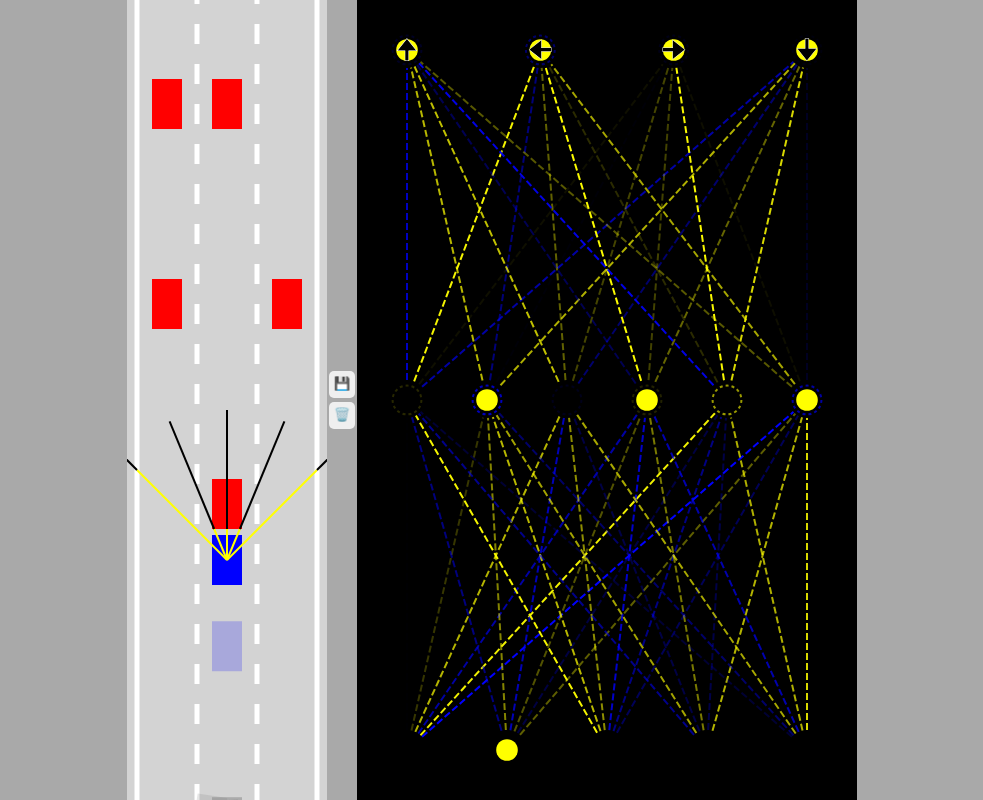
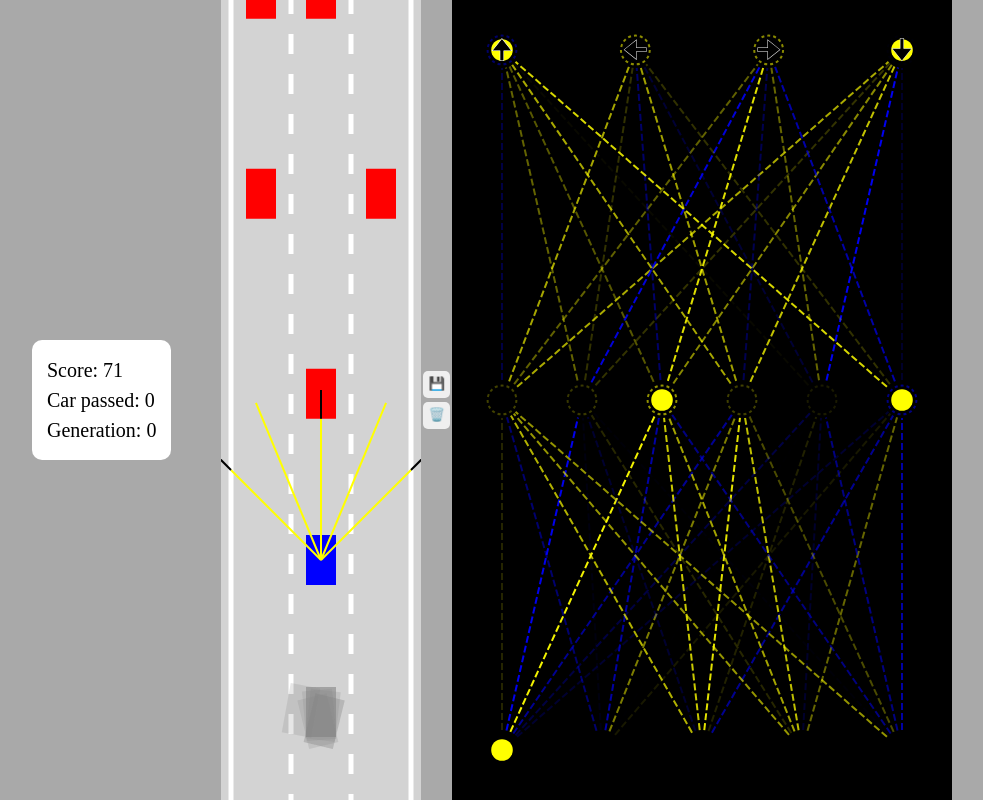
Before and after one commit to OlivierDemeaux/SelfDrivingCarJS, a plain HTML site: page index.html in a window 1280 px wide. Shown: the whole page, without its empty margins (148-1131 px from the left). Drawn offline with Linux system fonts and the light colour scheme.

Commit message:
final push?

```diff
--- a/car.js
+++ b/car.js
@@ -125,7 +125,7 @@ class Car{
 
     draw(ctx, color, drawSensor = false){
         if(this.damaged){
-            ctx.fillStyle = "gray";
+            ctx.fillStyle = "grey";
         } else {
             ctx.fillStyle = color;
         }
--- a/index.html
+++ b/index.html
@@ -4,6 +4,7 @@
     <link rel="stylesheet" href="style.css">
 </head>
 <body>
+    <div id="scoreBoard"></div>
     <canvas id="carCanvas"></canvas>
     <div id="verticalButtons">
         <button onclick="save()">💾</button>
--- a/main.js
+++ b/main.js
@@ -3,6 +3,8 @@ carCanvas.width = 200;
 
 const networkCanvas = document.getElementById("networkCanvas");
 networkCanvas.width = 500;
+
+const scoreBoard = document.getElementById("scoreBoard");
 
 const carCtx = carCanvas.getContext("2d");
 const networkCtx = networkCanvas.getContext("2d");
@@ -16,10 +18,13 @@ if (localStorage.getItem("bestBrain")) {
         cars[i].brain = JSON.parse(
             localStorage.getItem("bestBrain"));
         if (i != 0) {
-            NeuralNetwork.mutate(cars[i].brain, 0.1);
+            NeuralNetwork.mutate(cars[i].brain, 0.15);
         }
     }
 }
+
+let carsPassed = 0;
+let generation = localStorage.getItem("generation") ? Number(localStorage.getItem("generation")) + 1 : 0
 
 let traffic = [
     new Car(road.getLaneCenter(2), -700, 30, 50, "DUMMY", 2),
@@ -36,10 +41,12 @@ animate();
 function save() {
     localStorage.setItem("bestBrain",
         JSON.stringify(bestCar.brain));
+    localStorage.setItem("generation", generation);
 }
 
 function discard() {
     localStorage.removeItem("bestBrain");
+    localStorage.removeItem("generation")
 }
 
 function generateCars(N) {
@@ -64,10 +71,15 @@ function animate(time) {
             ...cars.map(c => c.y)
         ));
 
-    if(traffic[traffic.length - 1].y - 500 > bestCar.y){
+    scoreBoard.innerHTML = "Score: " + Math.floor((- bestCar.y + 200) / 10 + carsPassed * 20) + "<br/>\n" +
+                                "Car passed: " + carsPassed + "<br/>\n" +
+                                    "Generation: " + generation;
+
+    if(traffic[traffic.length - 1].y - 300 > bestCar.y){
+        carsPassed++;
         traffic.pop();
-        console.log('here');
-        traffic.unshift(new Car(road.getLaneCenter(1), bestCar.y - 900, 30, 50, "DUMMY", 2));
+        const lane = Math.floor(Math.random() * 4);
+        traffic.unshift(new Car(road.getLaneCenter(lane), bestCar.y - 600, 30, 50, "DUMMY", 2));
         traffic[0].update(road.borders, []);
     }
 
--- /dev/null
+++ b/scoreBoard.js
@@ -0,0 +1,5 @@
+class ScoreBoard{
+    constructor(score){
+        this.score = score;
+    }
+}
--- a/sensor.js
+++ b/sensor.js
@@ -2,7 +2,7 @@ class Sensor{
     constructor(car){
         this.car = car;
         this.rayCount = 5;
-        this.rayLength = 150;
+        this.rayLength = 170;
         this.raySpread = Math.PI / 2;
 
         this.rays = [];
--- a/style.css
+++ b/style.css
@@ -26,6 +26,16 @@ button:hover{
 #networkCanvas{
     background:black;
 }
+
+#scoreBoard{
+    background: white;
+    margin-right: 50px;
+    line-height: 30px;
+    padding: 15px;
+    font-size: 20px;
+    align-content: center;
+    border-radius: 10px;
+}
 #carCanvas{
     background:lightgray;
 }
```
